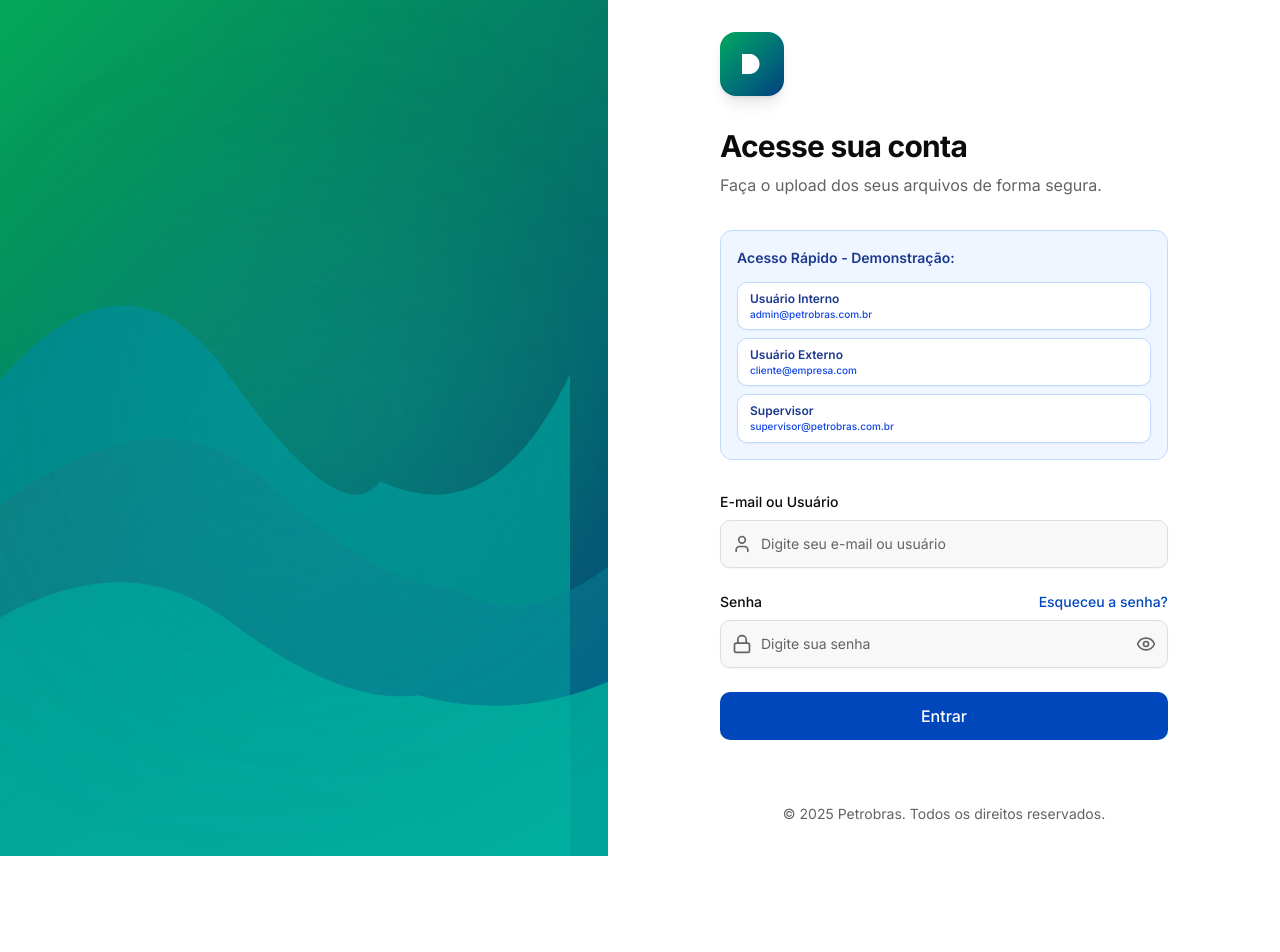
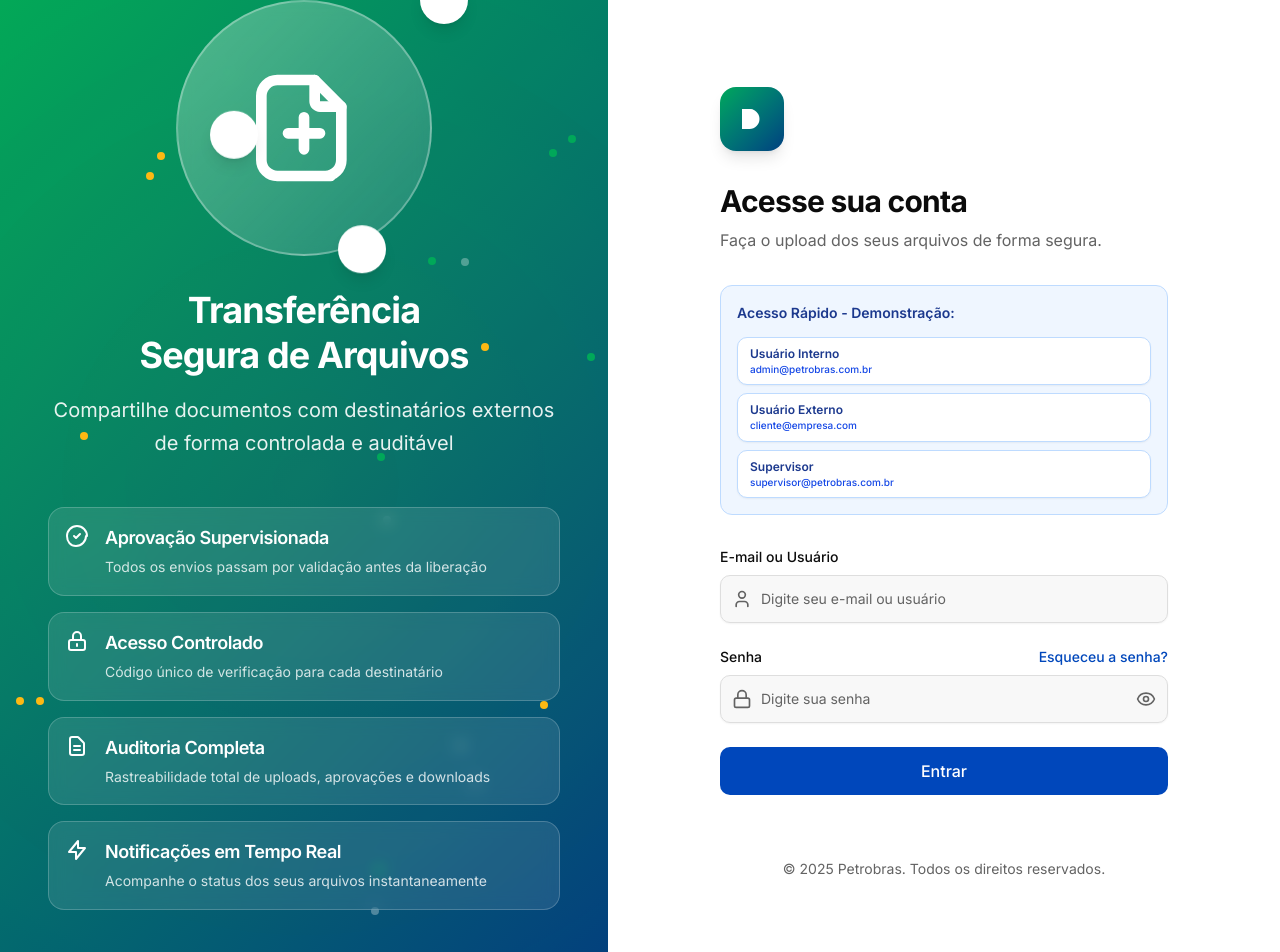
Before and after one commit to tecnologiawebnetsystem/layout-petrobras-e-mail, a Next.js app: page / in a window 1280 px wide. Shown: the top 952 px of the page. Before the commit the page ends 856 px from the top, so only its background shows below. Built offline with nearby package versions, Linux system fonts and the light colour scheme.

Commit message:
style: align login background with Petrobras brand colors
Update all colors to match Petrobras official palette.

#VERCEL_SKIP

Co-authored-by: null <189809655+tecnologiawebnetsystem@users.noreply.github.com>

```diff
--- a/app/globals.css
+++ b/app/globals.css
@@ -343,3 +343,66 @@
     opacity: 0.5;
   }
 }
+
+@keyframes float {
+  0%,
+  100% {
+    transform: translateY(0) translateX(0);
+    opacity: 0.3;
+  }
+  50% {
+    transform: translateY(-20px) translateX(10px);
+    opacity: 0.6;
+  }
+}
+
+@keyframes orbit-1 {
+  0% {
+    transform: rotate(0deg) translateX(140px) rotate(0deg);
+  }
+  100% {
+    transform: rotate(360deg) translateX(140px) rotate(-360deg);
+  }
+}
+
+@keyframes orbit-2 {
+  0% {
+    transform: rotate(120deg) translateX(140px) rotate(-120deg);
+  }
+  100% {
+    transform: rotate(480deg) translateX(140px) rotate(-480deg);
+  }
+}
+
+@keyframes orbit-3 {
+  0% {
+    transform: rotate(240deg) translateX(140px) rotate(-240deg);
+  }
+  100% {
+    transform: rotate(600deg) translateX(140px) rotate(-600deg);
+  }
+}
+
+.animate-float {
+  animation: float 15s ease-in-out infinite;
+}
+
+.animate-orbit-1 {
+  animation: orbit-1 12s linear infinite;
+}
+
+.animate-orbit-2 {
+  animation: orbit-2 12s linear infinite;
+}
+
+.animate-orbit-3 {
+  animation: orbit-3 12s linear infinite;
+}
+
+.delay-150 {
+  animation-delay: 0.15s;
+}
+
+.delay-300 {
+  animation-delay: 0.3s;
+}
--- a/components/ui/login-background.tsx
+++ b/components/ui/login-background.tsx
@@ -1,80 +1,190 @@
 export function LoginBackground() {
   return (
-    <div className="hidden lg:flex lg:flex-1 petrobras-gradient items-center justify-center relative">
-      {/* Flowing Shapes */}
-      <div className="absolute inset-0 overflow-hidden">
-        <svg
-          className="absolute bottom-0 left-0 w-full h-full"
-          viewBox="0 0 800 800"
-          fill="none"
-          xmlns="http://www.w3.org/2000/svg"
-          preserveAspectRatio="none"
-        >
-          {/* Large flowing shape */}
-          <path
-            d="M-50 400 Q 150 200, 300 350 T 500 450 Q 650 500, 750 350 L 750 850 L -50 850 Z"
-            fill="url(#gradient1)"
-            opacity="0.6"
-          >
-            <animateTransform
-              attributeName="transform"
-              type="translate"
-              values="0 0; 30 -30; 0 0"
-              dur="20s"
-              repeatCount="indefinite"
-            />
-          </path>
+    <div className="hidden lg:flex lg:flex-1 petrobras-gradient items-center justify-center relative overflow-hidden">
+      {/* Animated background gradient */}
+      <div className="absolute inset-0 bg-gradient-to-br from-petrobras-green via-petrobras-green/90 to-petrobras-blue opacity-95" />
 
-          {/* Medium flowing shape */}
-          <path
-            d="M-50 500 Q 200 350, 350 450 T 600 550 Q 700 600, 850 500 L 850 850 L -50 850 Z"
-            fill="url(#gradient2)"
-            opacity="0.5"
-          >
-            <animateTransform
-              attributeName="transform"
-              type="translate"
-              values="0 0; -20 20; 0 0"
-              dur="15s"
-              repeatCount="indefinite"
-            />
-          </path>
-
-          {/* Small flowing shape */}
-          <path
-            d="M-50 600 Q 150 500, 300 580 T 550 650 Q 700 680, 850 620 L 850 850 L -50 850 Z"
-            fill="url(#gradient3)"
-            opacity="0.7"
-          >
-            <animateTransform
-              attributeName="transform"
-              type="translate"
-              values="0 0; 15 15; 0 0"
-              dur="25s"
-              repeatCount="indefinite"
-            />
-          </path>
-
-          <defs>
-            <linearGradient id="gradient1" x1="0%" y1="0%" x2="100%" y2="100%">
-              <stop offset="0%" stopColor="#0085A8" />
-              <stop offset="100%" stopColor="#00C4A0" />
-            </linearGradient>
-            <linearGradient id="gradient2" x1="0%" y1="0%" x2="100%" y2="100%">
-              <stop offset="0%" stopColor="#1A7B7B" />
-              <stop offset="100%" stopColor="#0085A8" />
-            </linearGradient>
-            <linearGradient id="gradient3" x1="0%" y1="0%" x2="100%" y2="100%">
-              <stop offset="0%" stopColor="#00A99D" />
-              <stop offset="100%" stopColor="#00C4A0" />
-            </linearGradient>
-          </defs>
-        </svg>
+      {/* Animated particles */}
+      <div className="absolute inset-0">
+        {[...Array(20)].map((_, i) => (
+          <div
+            key={i}
+            className="absolute w-2 h-2 rounded-full animate-float"
+            style={{
+              left: `${Math.random() * 100}%`,
+              top: `${Math.random() * 100}%`,
+              animationDelay: `${Math.random() * 5}s`,
+              animationDuration: `${10 + Math.random() * 10}s`,
+              backgroundColor: i % 3 === 0 ? "#FDB913" : i % 3 === 1 ? "#00A859" : "rgba(255,255,255,0.3)",
+            }}
+          />
+        ))}
       </div>
 
-      {/* Glow effects */}
-      <div className="absolute top-1/4 left-1/4 w-96 h-96 bg-[#00C4A0] rounded-full blur-[120px] opacity-20 animate-pulse" />
-      <div className="absolute bottom-1/4 right-1/4 w-96 h-96 bg-[#0085A8] rounded-full blur-[120px] opacity-20 animate-pulse delay-1000" />
+      {/* Main content container */}
+      <div className="relative z-10 max-w-xl mx-auto px-8 text-white">
+        {/* Hero illustration */}
+        <div className="mb-8 flex justify-center">
+          <div className="relative w-64 h-64">
+            {/* Central circle with gradient */}
+            <div className="absolute inset-0 bg-gradient-to-br from-white/30 to-white/10 rounded-full backdrop-blur-sm border-2 border-white/30 flex items-center justify-center">
+              <svg className="w-32 h-32" viewBox="0 0 24 24" fill="none" xmlns="http://www.w3.org/2000/svg">
+                <path
+                  d="M9 13h6m-3-3v6m5 5H7c-1.66 0-3-1.34-3-3V6c0-1.66 1.34-3 3-3h7l5 5v10c0 1.66-1.34 3-3 3z"
+                  stroke="white"
+                  strokeWidth="2"
+                  strokeLinecap="round"
+                  strokeLinejoin="round"
+                />
+                <path
+                  d="M14 3v4c0 .55.45 1 1 1h4"
+                  stroke="white"
+                  strokeWidth="2"
+                  strokeLinecap="round"
+                  strokeLinejoin="round"
+                />
+              </svg>
+            </div>
+
+            {/* Orbiting elements - Upload */}
+            <div className="absolute top-0 left-1/2 -translate-x-1/2 -translate-y-1/2 animate-orbit-1">
+              <div className="bg-white rounded-full p-3 shadow-lg">
+                <svg className="w-6 h-6 text-petrobras-green" viewBox="0 0 24 24" fill="none">
+                  <path
+                    d="M9 12l2 2 4-4m6 2c0 5.523-4.477 10-10 10S2 17.523 2 12 6.477 2 12 2s10 4.477 10 10z"
+                    stroke="currentColor"
+                    strokeWidth="2"
+                    strokeLinecap="round"
+                    strokeLinejoin="round"
+                  />
+                </svg>
+              </div>
+            </div>
+
+            {/* Orbiting elements - Approval */}
+            <div className="absolute top-1/2 right-0 translate-x-1/2 -translate-y-1/2 animate-orbit-2">
+              <div className="bg-white rounded-full p-3 shadow-lg">
+                <svg className="w-6 h-6 text-petrobras-yellow" viewBox="0 0 24 24" fill="none">
+                  <path
+                    d="M9 12l2 2 4-4m6 2c0 5.523-4.477 10-10 10S2 17.523 2 12 6.477 2 12 2s10 4.477 10 10z"
+                    stroke="currentColor"
+                    strokeWidth="2"
+                    strokeLinecap="round"
+                    strokeLinejoin="round"
+                  />
+                </svg>
+              </div>
+            </div>
+
+            {/* Orbiting elements - Download */}
+            <div className="absolute bottom-0 left-1/2 -translate-x-1/2 translate-y-1/2 animate-orbit-3">
+              <div className="bg-white rounded-full p-3 shadow-lg">
+                <svg className="w-6 h-6 text-petrobras-blue" viewBox="0 0 24 24" fill="none">
+                  <path
+                    d="M12 15v2m-6 4h12a2 2 0 002-2v-6a2 2 0 00-2-2H6a2 2 0 00-2 2v6a2 2 0 002 2zm10-10V7a4 4 0 00-8 0v4h8z"
+                    stroke="currentColor"
+                    strokeWidth="2"
+                    strokeLinecap="round"
+                    strokeLinejoin="round"
+                  />
+                </svg>
+              </div>
+            </div>
+          </div>
+        </div>
+
+        {/* Title and description */}
+        <div className="text-center space-y-4">
+          <h2 className="text-4xl font-bold text-white leading-tight">Transferência Segura de Arquivos</h2>
+          <p className="text-xl text-white/90 leading-relaxed">
+            Compartilhe documentos com destinatários externos de forma controlada e auditável
+          </p>
+        </div>
+
+        {/* Features list */}
+        <div className="mt-12 space-y-4">
+          {[
+            {
+              icon: (
+                <svg className="w-6 h-6" viewBox="0 0 24 24" fill="none">
+                  <path
+                    d="M9 12l2 2 4-4m6 2c0 5.523-4.477 10-10 10S2 17.523 2 12 6.477 2 12 2s10 4.477 10 10z"
+                    stroke="currentColor"
+                    strokeWidth="2"
+                    strokeLinecap="round"
+                    strokeLinejoin="round"
+                  />
+                </svg>
+              ),
+              title: "Aprovação Supervisionada",
+              description: "Todos os envios passam por validação antes da liberação",
+            },
+            {
+              icon: (
+                <svg className="w-6 h-6" viewBox="0 0 24 24" fill="none">
+                  <path
+                    d="M12 15v2m-6 4h12a2 2 0 002-2v-6a2 2 0 00-2-2H6a2 2 0 00-2 2v6a2 2 0 002 2zm10-10V7a4 4 0 00-8 0v4h8z"
+                    stroke="currentColor"
+                    strokeWidth="2"
+                    strokeLinecap="round"
+                    strokeLinejoin="round"
+                  />
+                </svg>
+              ),
+              title: "Acesso Controlado",
+              description: "Código único de verificação para cada destinatário",
+            },
+            {
+              icon: (
+                <svg className="w-6 h-6" viewBox="0 0 24 24" fill="none">
+                  <path
+                    d="M9 12h6m-6 4h6m2 5H7a2 2 0 01-2-2V5a2 2 0 012-2h5.586a1 1 0 01.707.293l5.414 5.414a1 1 0 01.293.707V19a2 2 0 01-2 2z"
+                    stroke="currentColor"
+                    strokeWidth="2"
+                    strokeLinecap="round"
+                    strokeLinejoin="round"
+                  />
+                </svg>
+              ),
+              title: "Auditoria Completa",
+              description: "Rastreabilidade total de uploads, aprovações e downloads",
+            },
+            {
+              icon: (
+                <svg className="w-6 h-6" viewBox="0 0 24 24" fill="none">
+                  <path
+                    d="M13 10V3L4 14h7v7l9-11h-7z"
+                    stroke="currentColor"
+                    strokeWidth="2"
+                    strokeLinecap="round"
+                    strokeLinejoin="round"
+                  />
+                </svg>
+              ),
+              title: "Notificações em Tempo Real",
+              description: "Acompanhe o status dos seus arquivos instantaneamente",
+            },
+          ].map((feature, index) => (
+            <div
+              key={index}
+              className="flex items-start gap-4 p-4 bg-white/10 backdrop-blur-sm rounded-xl border border-white/20 transition-all duration-300 hover:bg-petrobras-yellow/20 hover:border-petrobras-yellow/40 hover:scale-105"
+            >
+              <div className="flex-shrink-0 text-petrobras-yellow">{feature.icon}</div>
+              <div>
+                <h3 className="font-semibold text-white text-lg">{feature.title}</h3>
+                <p className="text-white/80 text-sm mt-1">{feature.description}</p>
+              </div>
+            </div>
+          ))}
+        </div>
+
+        {/* Bottom decorative element */}
+        <div className="mt-12 flex justify-center gap-2">
+          <div className="w-2 h-2 rounded-full bg-petrobras-yellow animate-pulse" />
+          <div className="w-2 h-2 rounded-full bg-white animate-pulse delay-150" />
+          <div className="w-2 h-2 rounded-full bg-petrobras-yellow animate-pulse delay-300" />
+        </div>
+      </div>
     </div>
   )
 }
```
